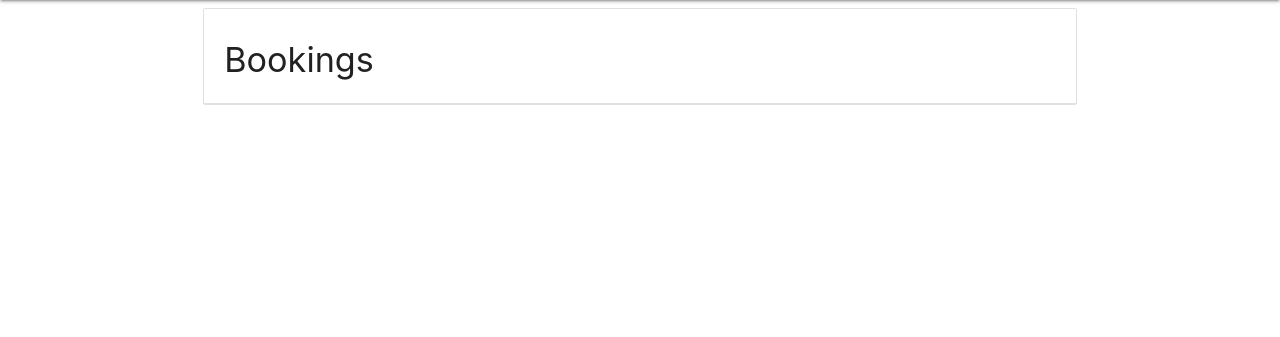
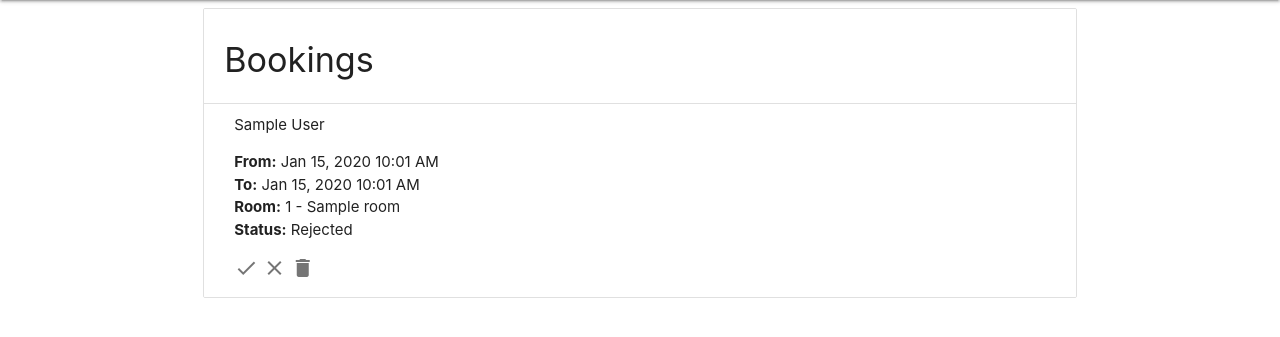
Before and after one commit to guptasaurabh9868/SAC-Room-Booking-Portal, a Django app: page /bookings/ in a window 1280 px wide. Shown: the part 128-465 px from the top of the page. Run offline with Django 3.2, Linux system fonts and the light colour scheme; a user stored in the database is signed in; tables that the repository leaves empty hold one stand-in row (values such as "Sample post"); parts of the project's set-up code (start-up, migrations or seed data) failed here and were passed over.

Commit message:
Email users when booking is approved, rejected or deleted by admin

```diff
--- a/authentication/models.py
+++ b/authentication/models.py
@@ -27,6 +27,8 @@ class AccountManager(BaseUserManager):
         account.is_admin = True
         account.is_staff = True
         account.is_superuser = True
+        account.is_verified = True
+        account.is_active = True
         account.save()
 
         return account
--- a/authentication/templates/authentication/login.html
+++ b/authentication/templates/authentication/login.html
@@ -6,7 +6,7 @@
             <form method="POST">
                 {% csrf_token %} {{ form.as_p }}
 
-                <button class="btn waves-effect waves-light" type="submit" name="action">Submit
+                <button class="btn waves-effect waves-light" type="submit" name="action">Login
                     <i class="material-icons right">send</i>
                 </button>
             </form>
--- a/authentication/templates/authentication/signup.html
+++ b/authentication/templates/authentication/signup.html
@@ -6,7 +6,7 @@
         <form method="POST">
             {% csrf_token %} {{ form.as_p }}
 
-            <button class="btn waves-effect waves-light" type="submit" name="action">Submit
+            <button class="btn waves-effect waves-light" type="submit" name="action">Signup
                 <i class="material-icons right">send</i>
             </button>
         </form>
--- a/bookings/templates/bookings/booking.html
+++ b/bookings/templates/bookings/booking.html
@@ -24,7 +24,7 @@
                     <i class="material-icons">clear</i>
                 </a>
             {% endif %}
-            {% if user == booking.account %}
+            {% if user == booking.account or user.is_admin %}
                 <a href="/bookings/delete/{{booking.id}}" style="color: rgb(117, 117, 117);">
                     <i class="material-icons">delete</i>
                 </a>
--- a/bookings/views.py
+++ b/bookings/views.py
@@ -12,6 +12,8 @@ import pytz
 
 from django.shortcuts import render, HttpResponseRedirect
 from .forms import BookingForm
+from django.template.loader import render_to_string
+from django.core.mail import EmailMessage
 
 class BookingViewSet(viewsets.ModelViewSet):
     """
@@ -91,13 +93,32 @@ def create_booking(request):
 
 def show_bookings(request):
     if request.user.is_admin:
-        bookings = Booking.objects.filter(approved=False)
+        bookings = Booking.objects.filter()
     else:
         bookings = Booking.objects.filter(account=request.user)
     return render(request, 'bookings/show_bookings.html', {'bookings': bookings})
 
+def send_email(request, status, booking):
+    if not request.user.is_admin:
+        return
+    subject = "SAC Room Booking status"
+
+    message = render_to_string('bookings/booking_email.html', {
+        'account': booking.account,
+        'booking': booking,
+        'status': status
+    })
+
+    to_email = booking.account.email
+    email = EmailMessage(
+        subject, message, to=[to_email]
+    )
+
+    email.send()
+
 def delete_booking(request, pk):
     booking = Booking.objects.get(id=pk)
+    send_email(request, "deleted", booking)
     booking.delete()
     return HttpResponseRedirect('/bookings/')
 
@@ -105,10 +126,12 @@ def approve_booking(request, pk):
     booking = Booking.objects.get(id=pk)
     booking.approved = True
     booking.save()
+    send_email(request, "approved", booking)
     return HttpResponseRedirect('/bookings/')
 
 def reject_booking(request, pk):
     booking = Booking.objects.get(id=pk)
     booking.rejected = True
     booking.save()
+    send_email(request, "rejected", booking)
     return HttpResponseRedirect('/bookings/')
```
Also changed, not shown: bookings/templates/bookings/booking_email.html (added, +11 -0 lines).
